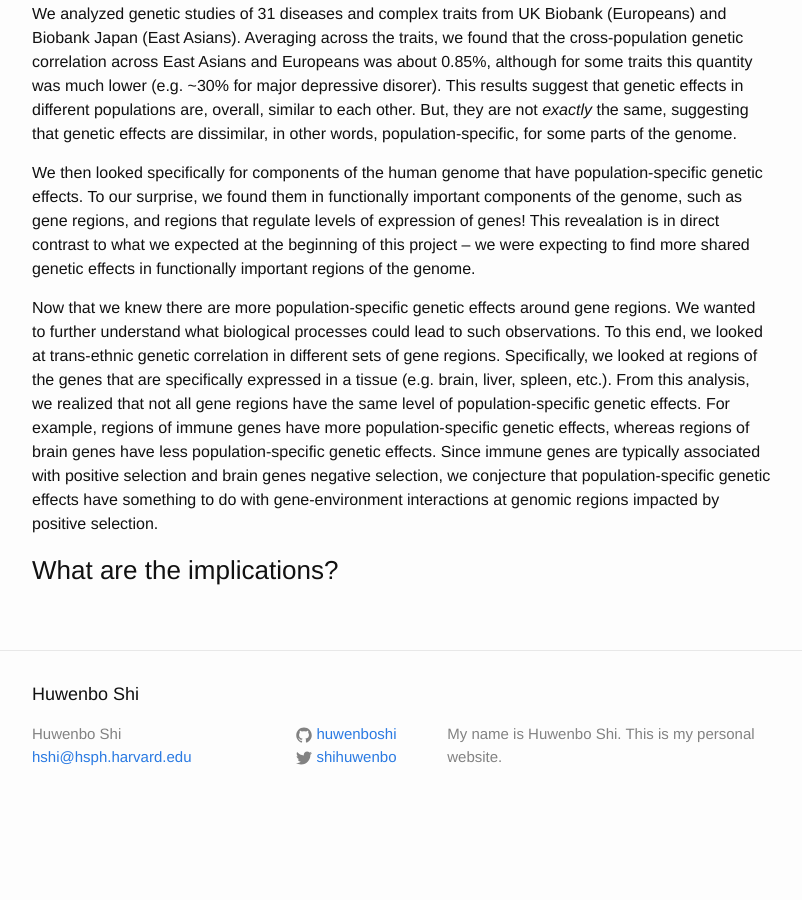
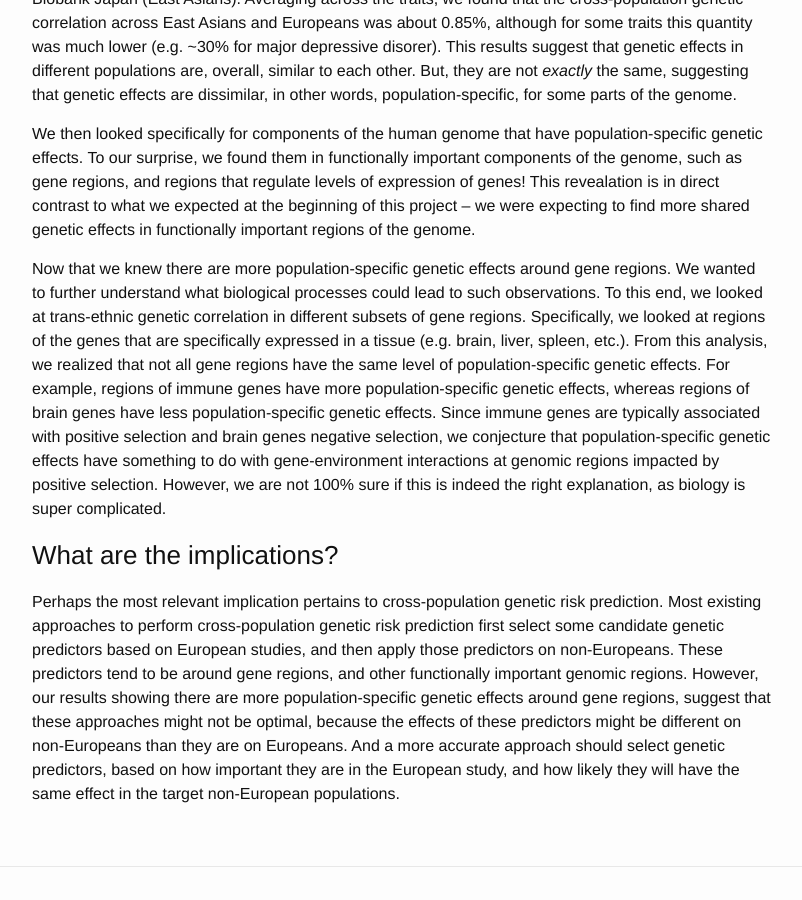
Before and after one commit to huwenboshi/huwenboshi.github.io, a Jekyll site: the page built from _posts/2021-02-21-crosspopfunct.markdown, in a window 1280 px wide and 900 px high, scrolled down 1194 px. Shown: the whole window, without its empty margins (238-1040 px from the left). Built offline with Jekyll 4.4.1, drawn with Linux system fonts in a browser that asks for light colours; before the commit the page ends 2022 px from its top, so only the background shows below that; some of the changed text lies outside the part shown.

Commit message:
updated blog

```diff
--- a/_posts/2021-02-21-crosspopfunct.markdown
+++ b/_posts/2021-02-21-crosspopfunct.markdown
@@ -21,7 +21,8 @@ We studied the effects of genetic variants have on diseases
 and traits across different populations (East Asians and Europeans, in particular).
 In summary, we wanted to answer the following questions.
 
-1. How similar/dissimilar are genetic effects across different populations overall?
+1. How similar/dissimilar are genetic effects across different populations,
+across the entire genome?
 
 2. For which components of the human genome are genetic effects more similar/dissimilar
 across populations, compared to the rest of the genome?
@@ -29,9 +30,7 @@ across populations, compared to the rest of the genome?
 The metric we used to assess similarity/dissimilarity in genetic effects
 across populations is called trans-ethnic genetic correlation,
 which,as the name suggests, measures the correlation of genetic
-effects in different populations.
-
-We developed a [statistical tool](https://github.com/huwenboshi/s-ldxr) to
+effects in different populations. We developed a [statistical tool](https://github.com/huwenboshi/s-ldxr) to
 quantify trans-ethnic genetic correlation for the entire genome, and for
 specific components of the human genome, such gene regions, and regions
 that regulates expression of genes, etc.
@@ -79,7 +78,7 @@ regions of the genome.
 Now that we knew there are more population-specific genetic effects around
 gene regions. We wanted to further understand what biological processes could
 lead to such observations. To this end, we looked at trans-ethnic genetic
-correlation in different sets of gene regions. Specifically, we looked at
+correlation in different subsets of gene regions. Specifically, we looked at
 regions of the genes that are specifically expressed in a tissue (e.g.
 brain, liver, spleen, etc.). From this analysis, we realized that not all
 gene regions have the same level of population-specific genetic effects.
@@ -88,6 +87,20 @@ genetic effects, whereas regions of brain genes have less population-specific
 genetic effects. Since immune genes are typically associated with positive selection
 and brain genes negative selection, we conjecture that population-specific
 genetic effects have something to do with gene-environment interactions
-at genomic regions impacted by positive selection.
+at genomic regions impacted by positive selection. However, we are not 100%
+sure if this is indeed the right explanation, as biology is super complicated.
 
 ### What are the implications?
+
+Perhaps the most relevant implication pertains to cross-population genetic
+risk prediction. Most existing approaches to perform cross-population
+genetic risk prediction first select some candidate genetic predictors
+based on European studies, and then apply those predictors on non-Europeans.
+These predictors tend to be around gene regions, and other functionally
+important genomic regions. However, our results showing there are more
+population-specific genetic effects around gene regions, suggest that these
+approaches might not be optimal, because the effects of these predictors
+might be different on non-Europeans than they are on Europeans. And a more
+accurate approach should select genetic predictors, based on how important
+they are in the European study, and how likely they will have the same effect
+in the target non-European populations.
```
